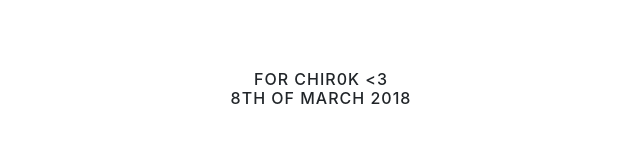
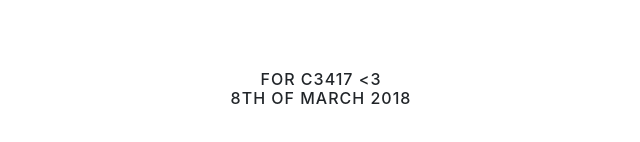
Before and after one commit to MindfulMe/march8, a website with bundled scripts: page index.html in a window 1280 px wide. Shown: the part 2124-2266 px from the top of the page, 319-959 px from the left. Built offline with nearby package versions, Linux system fonts and the light colour scheme.

Commit message:
Update index.html

```diff
--- a/index.html
+++ b/index.html
@@ -89,7 +89,7 @@
     <!-- Footer -->
     <footer>
       <div class="container text-center">
-        <h6>For Chir0k <3<br> 8th of March 2018</h6>
+        <h6>For C3417 <3<br> 8th of March 2018</h6>
       </div>
     </footer>
 
```
